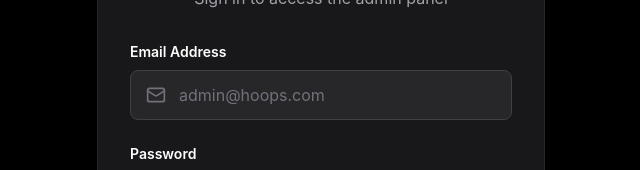
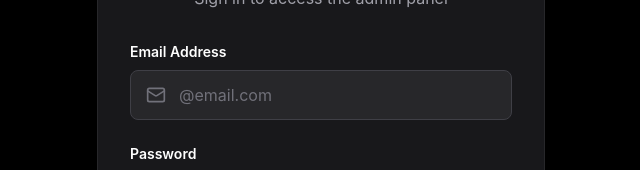
Before and after one commit to CyrusBlanco/JustHoops, a React (Vite) app: page / in a window 1280 px wide. Both pictures are taken after a click on the button "Open Admin Panel". Shown: the part 319-489 px from the top of the page, without its empty margins (319-959 px from the left). Built offline with nearby package versions, Linux system fonts and the light colour scheme; no server answers.

Commit message:
removed ex texts

```diff
--- a/src/components/Login.jsx
+++ b/src/components/Login.jsx
@@ -72,8 +72,8 @@ const Login = ({ onClose }) => {
                   value={formData.email}
                   onChange={handleChange}
                   required
-                  placeholder="admin@hoops.com"
-                  className="w-full pl-12 pr-4 py-3 bg-zinc-800 border border-zinc-700 rounded-lg text-white placeholder-zinc-500 focus:outline-none focus:border-orange-500 transition-colors"
+                  placeholder="@email.com"
+                  className="w-full pl-12 pr-4 py-3 bg-zinc-800 border border-zinc-700 rounded-lg text-white placeholder-zinc-500 focus:outline-none focus:border-blue-500 transition-colors"
                 />
               </div>
             </div>
@@ -92,7 +92,7 @@ const Login = ({ onClose }) => {
                   onChange={handleChange}
                   required
                   placeholder="••••••••"
-                  className="w-full pl-12 pr-4 py-3 bg-zinc-800 border border-zinc-700 rounded-lg text-white placeholder-zinc-500 focus:outline-none focus:border-orange-500 transition-colors"
+                  className="w-full pl-12 pr-4 py-3 bg-zinc-800 border border-zinc-700 rounded-lg text-white placeholder-zinc-500 focus:outline-none focus:border-blue-500 transition-colors"
                 />
               </div>
             </div>
@@ -109,7 +109,7 @@ const Login = ({ onClose }) => {
               <button
                 type="submit"
                 disabled={loading}
-                className="flex-1 px-6 py-3 bg-gradient-to-r from-blue-500 to-blue-600 text-white font-bold rounded-lg hover:shadow-2xl hover:shadow-orange-500/50 transition-all disabled:opacity-50 disabled:cursor-not-allowed"
+                className="flex-1 px-6 py-3 bg-gradient-to-r from-blue-500 to-blue-600 text-white font-bold rounded-lg hover:shadow-2xl hover:shadow-blue-500/50 transition-all disabled:opacity-50 disabled:cursor-not-allowed"
               >
                 {loading ? 'Signing in...' : 'Sign In'}
               </button>
```
